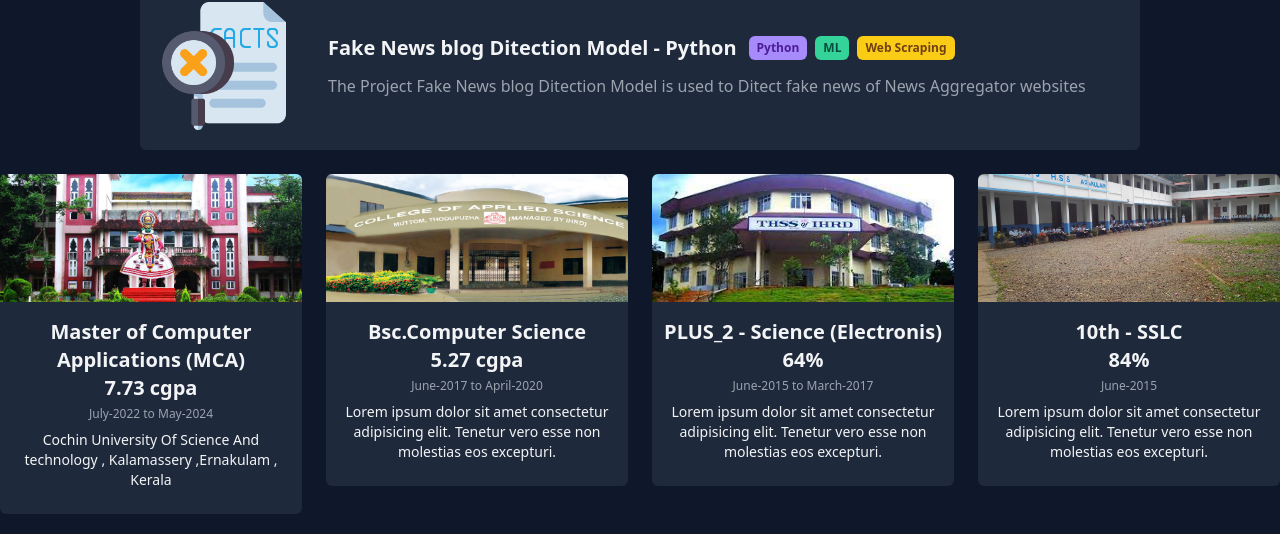
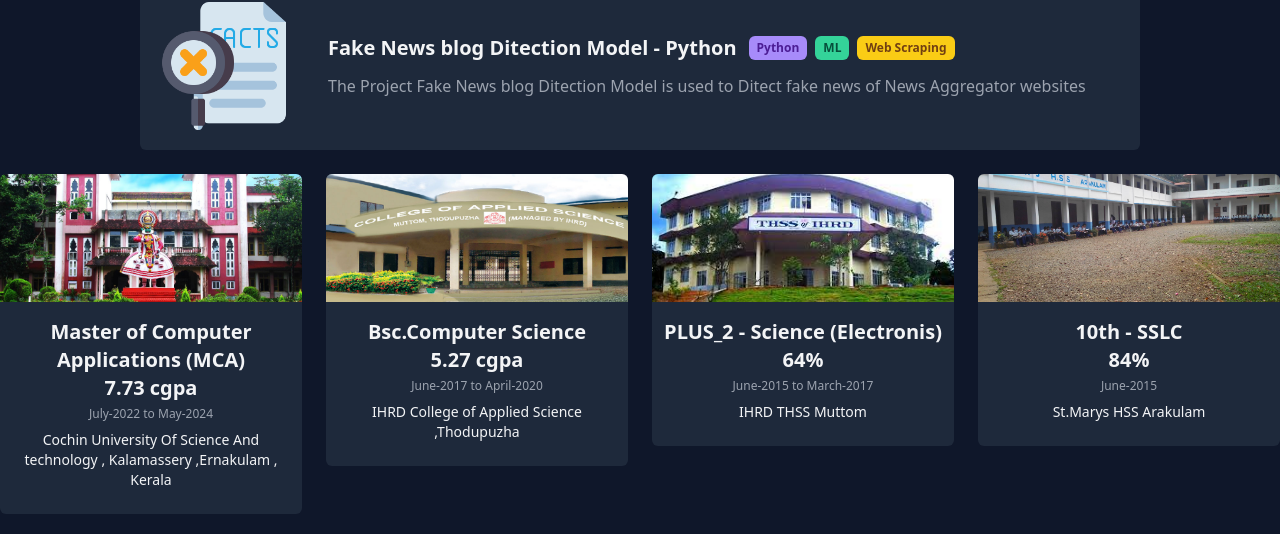
Before and after one commit to anandhuRaveendran/anandhuRaveendarn.github.io, a plain HTML site: page index.html in a window 1280 px wide. Shown: the part 1774-2308 px from the top of the page. Drawn offline with nearby package versions, Linux system fonts and the light colour scheme.

Commit message:
Update index.html

```diff
--- a/index.html
+++ b/index.html
@@ -244,8 +244,7 @@
                     <h2 class="text-xl font-semibold">Bsc.Computer Science</h2>
                     <h3 class="text-xl font-semibold">5.27 cgpa</h3>
                     <div class="mt-1 text-xs text-gray-400">June-2017 to April-2020</div>
-                    <div class="mt-2 text-sm">Lorem ipsum dolor sit amet consectetur adipisicing elit. Tenetur vero esse
-                        non molestias eos excepturi.</div>
+                    <div class="mt-2 text-sm">IHRD College of Applied Science ,Thodupuzha</div>
                 </div>
             </div>
         </a>
@@ -258,8 +257,7 @@
                     <h2 class="text-xl font-semibold">PLUS_2 - Science (Electronis)</h2>
                     <h3 class="text-xl font-semibold">64%</h3>
                     <div class="mt-1 text-xs text-gray-400">June-2015 to March-2017</div>
-                    <div class="mt-2 text-sm">Lorem ipsum dolor sit amet consectetur adipisicing elit. Tenetur vero esse
-                        non molestias eos excepturi.</div>
+                    <div class="mt-2 text-sm">IHRD THSS Muttom</div>
                 </div>
             </div>
         </a>
@@ -272,8 +270,7 @@
                     <h2 class="text-xl font-semibold">10th - SSLC</h2>
                     <h3 class="text-xl font-semibold">84%</h3>
                     <div class="mt-1 text-xs text-gray-400">June-2015</div>
-                    <div class="mt-2 text-sm">Lorem ipsum dolor sit amet consectetur adipisicing elit. Tenetur vero esse
-                        non molestias eos excepturi.</div>
+                    <div class="mt-2 text-sm">St.Marys HSS Arakulam</div>
                 </div>
             </div>
         </a>
```
